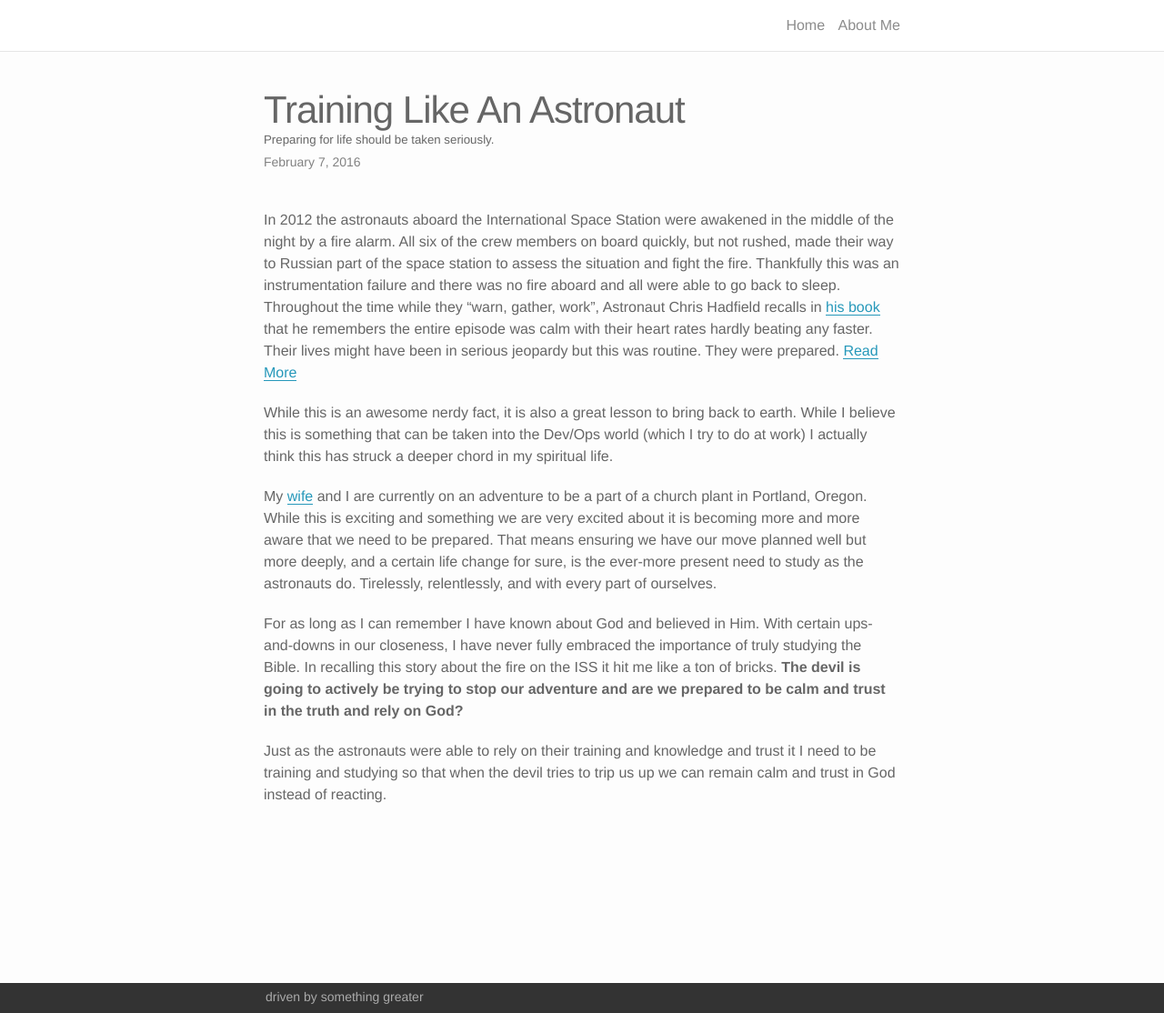
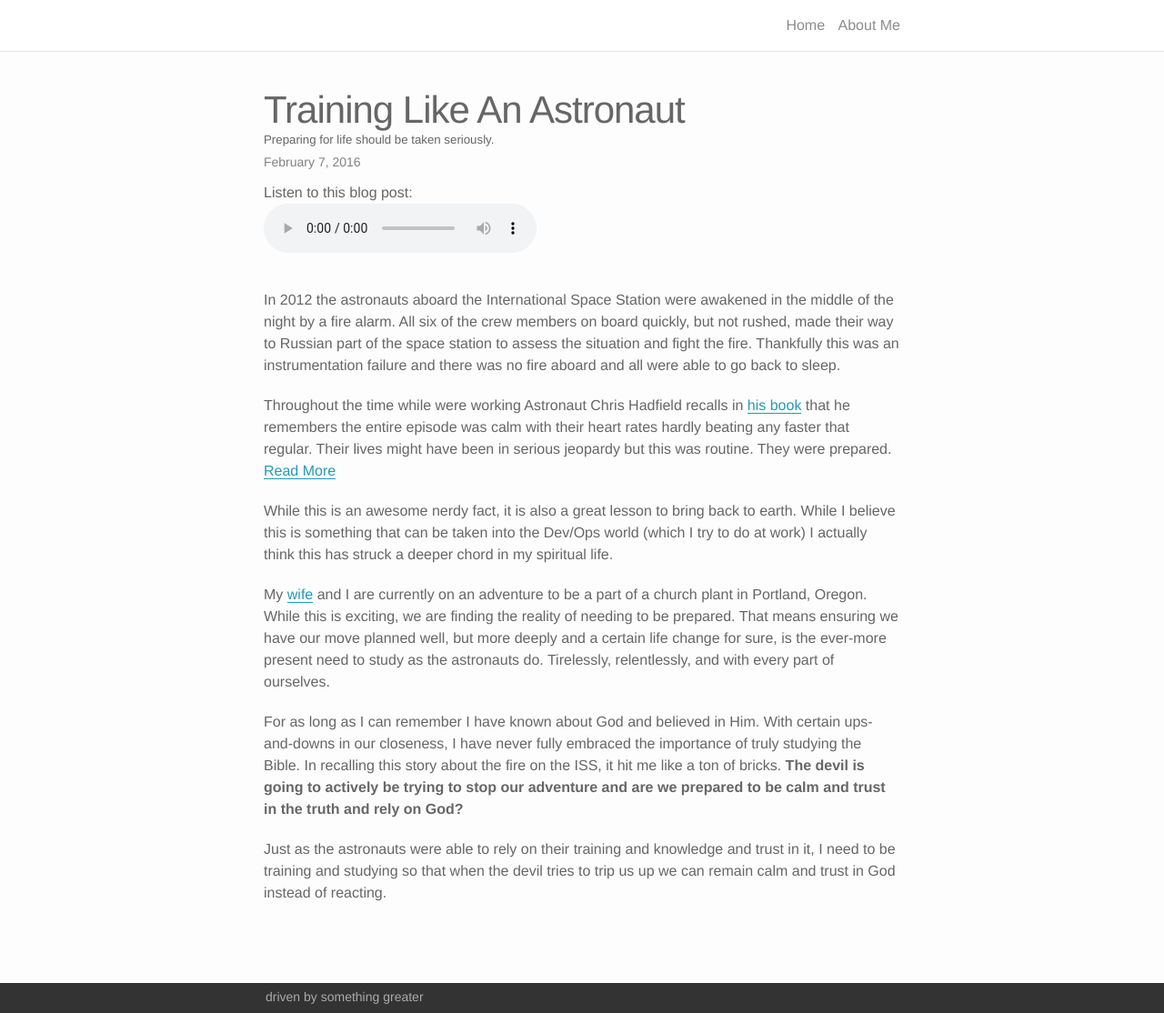
Before and after one commit to peterramsing/personal-site, a Jekyll site: the page built from _posts/2016-02-07-training-like-an-astronaut.md, in a window 1280 px wide and 1114 px high. Shown: the whole window at 91% size. Built offline with Jekyll 4.4.1, drawn with Linux system fonts in a browser that asks for light colours; nearby versions of some CDN libraries.

Commit message:
Adds audio and updates Training Like an Astronaut
This adds an audio version of the blog post along with several edits
that came from reading it out-loud and realizing some changes that
would help.

```diff
--- a/_posts/2016-02-07-training-like-an-astronaut.md
+++ b/_posts/2016-02-07-training-like-an-astronaut.md
@@ -3,14 +3,17 @@ layout: post
 title:  Training Like An Astronaut
 date: 2016-02-07 21:01:00
 description: Preparing for life should be taken seriously.
+audio: training-like-an-astronaut
 ---
 
-In 2012 the astronauts aboard the International Space Station were awakened in the middle of the night by a fire alarm. All six of the crew members on board quickly, but not rushed, made their way to Russian part of the space station to assess the situation and fight the fire. Thankfully this was an instrumentation failure and there was no fire aboard and all were able to go back to sleep. Throughout the time while they "warn, gather, work", Astronaut Chris Hadfield recalls in [his book](https://www.amazon.com/Astronauts-Guide-Life-Earth-Determination/dp/0316253030) that he remembers the entire episode was calm with their heart rates hardly beating any faster. Their lives might have been in serious jeopardy but this was routine. They were prepared. [Read More](http://www.pbs.org/wgbh/nova/blogs/secretlife/blogposts/how-do-you-overcome-fear/)
+In 2012 the astronauts aboard the International Space Station were awakened in the middle of the night by a fire alarm. All six of the crew members on board quickly, but not rushed, made their way to Russian part of the space station to assess the situation and fight the fire. Thankfully this was an instrumentation failure and there was no fire aboard and all were able to go back to sleep.
+
+Throughout the time while were working Astronaut Chris Hadfield recalls in [his book](https://www.amazon.com/Astronauts-Guide-Life-Earth-Determination/dp/0316253030) that he remembers the entire episode was calm with their heart rates hardly beating any faster that regular. Their lives might have been in serious jeopardy but this was routine. They were prepared. [Read More](http://www.pbs.org/wgbh/nova/blogs/secretlife/blogposts/how-do-you-overcome-fear/)
 
 While this is an awesome nerdy fact, it is also a great lesson to bring back to earth. While I believe this is something that can be taken into the Dev/Ops world (which I try to do at work) I actually think this has struck a deeper chord in my spiritual life.
 
-My [wife](http://allisonramsing.com) and I are currently on an adventure to be a part of a church plant in Portland, Oregon. While this is exciting and something we are very excited about it is becoming more and more aware that we need to be prepared. That means ensuring we have our move planned well but more deeply, and a certain life change for sure, is the ever-more present need to study as the astronauts do. Tirelessly, relentlessly, and with every part of ourselves.
+My [wife](http://allisonramsing.com) and I are currently on an adventure to be a part of a church plant in Portland, Oregon. While this is exciting, we are finding the reality of needing to be prepared. That means ensuring we have our move planned well, but more deeply and a certain life change for sure, is the ever-more present need to study as the astronauts do. Tirelessly, relentlessly, and with every part of ourselves.
 
-For as long as I can remember I have known about God and believed in Him. With certain ups-and-downs in our closeness, I have never fully embraced the importance of truly studying the Bible. In recalling this story about the fire on the ISS it hit me like a ton of bricks. **The devil is going to actively be trying to stop our adventure and are we prepared to be calm and trust in the truth and rely on God?**
+For as long as I can remember I have known about God and believed in Him. With certain ups-and-downs in our closeness, I have never fully embraced the importance of truly studying the Bible. In recalling this story about the fire on the ISS, it hit me like a ton of bricks. **The devil is going to actively be trying to stop our adventure and are we prepared to be calm and trust in the truth and rely on God?**
 
-Just as the astronauts were able to rely on their training and knowledge and trust it I need to be training and studying so that when the devil tries to trip us up we can remain calm and trust in God instead of reacting.
+Just as the astronauts were able to rely on their training and knowledge and trust in it, I need to be training and studying so that when the devil tries to trip us up we can remain calm and trust in God instead of reacting.
```
Also changed, not shown: 1 other file.
